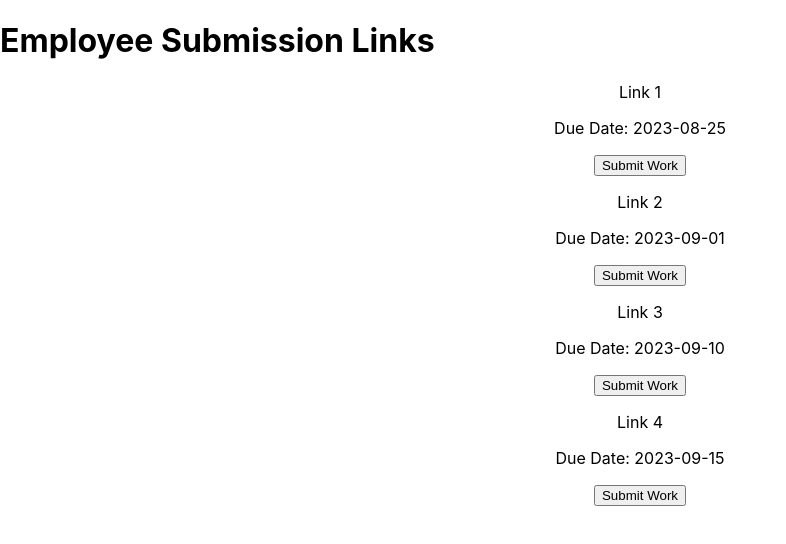
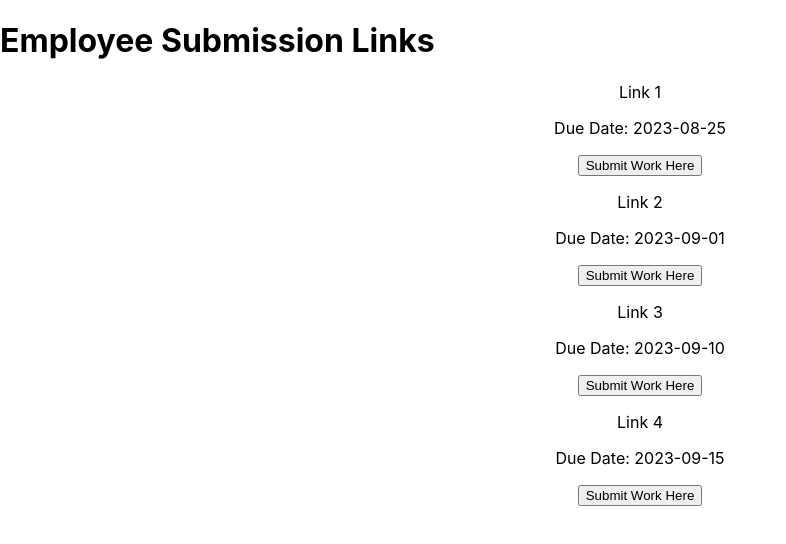
Before and after one commit to IT21806568/Employee-Management-System, a React (Create React App) app: page / in a window 1280 px wide. Shown: the top 544 px of the page, without its empty margins (0-786 px from the left). Built offline with nearby package versions, Linux system fonts and the light colour scheme.

Commit message:
Update App.js

```diff
--- a/src/App.js
+++ b/src/App.js
@@ -7,7 +7,7 @@ const SubmissionLink = ({ linkTitle, dueDate, openModal }) => {
     <div className="submission-link">
       <p>{linkTitle}</p>
       <p>Due Date: {dueDate}</p>
-      <button onClick={openModal}>Submit Work</button>
+      <button onClick={openModal}>Submit Work Here</button>
     </div>
   );
 };
```
